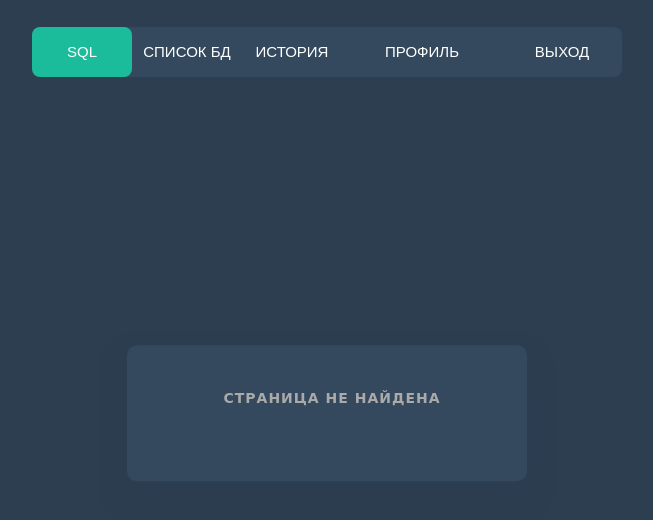
After one commit to MorZLE/searchSQL, a Flask app: template templates/error.html in a window 1280 px wide. The commit adds this page. Shown: the top 520 px of the page, without its empty margins (313-966 px from the left). Run offline with Flask 3, Linux system fonts and the light colour scheme; the template is opened without the code that fills it, so the values that code supplies are empty.

Commit message:
2.9.4 страница 404

```diff
--- /dev/null
+++ b/templates/error.html
@@ -0,0 +1,25 @@
+<!DOCTYPE html>
+<html lang="en">
+<head>
+    <meta charset="UTF-8">
+    <title>Профиль</title>
+
+    <link rel="stylesheet" href="static/css/base.css">
+</head>
+<body>
+  <div class="workdb">
+  <nav>
+      <a href = "{{url_for('work_db')}}">SQL</a>
+      <a href = "{{url_for('dbname')}}">Список бд</a>
+      <a href = "{{url_for('history')}}">История</a>
+      <a href = "{{url_for('profile')}}">Профиль</a>
+      <a href = "{{url_for('login')}}">Выход</a>
+      <div class="animation start-home"></div>
+  </nav>
+<div class="login-box">
+  <p>СТРАНИЦА НЕ НАЙДЕНА</p>
+    </form>
+
+  </div>
+</body>
+</html>
--- a/templates/index.html
+++ b/templates/index.html
@@ -8,8 +8,10 @@
 <body>
 <nav>
     <a href = "{{url_for('work_db')}}">SQL</a>
+    <a href = "{{url_for('dbname')}}">Список бд</a>
+    <a href = "{{url_for('history')}}">История</a>
+    <a href = "{{url_for('profile')}}">Профиль</a>
     <a href = "{{url_for('login')}}">Войти</a>
-    <a href = "{{url_for('register')}}">Регистрация</a>
     <div class="animation start-home"></div>
 </nav>
 
--- a/web_version.py
+++ b/web_version.py
@@ -157,7 +157,9 @@ def logout():
 def test():
     return render_template('test.html')
 
-
+@app.errorhandler(404)
+def page_not_found(error):
+    return render_template('error.html'), 404
 
 
 if __name__ == '__main__':
```
